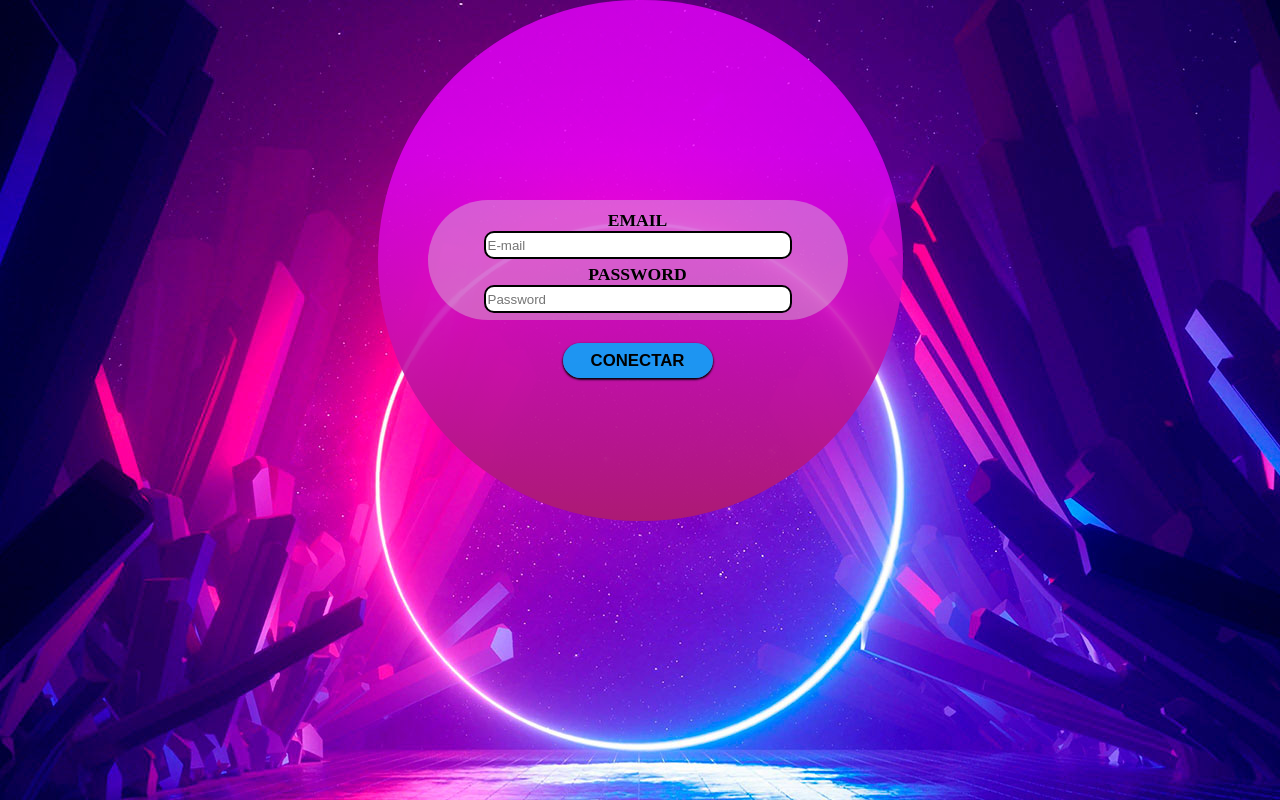
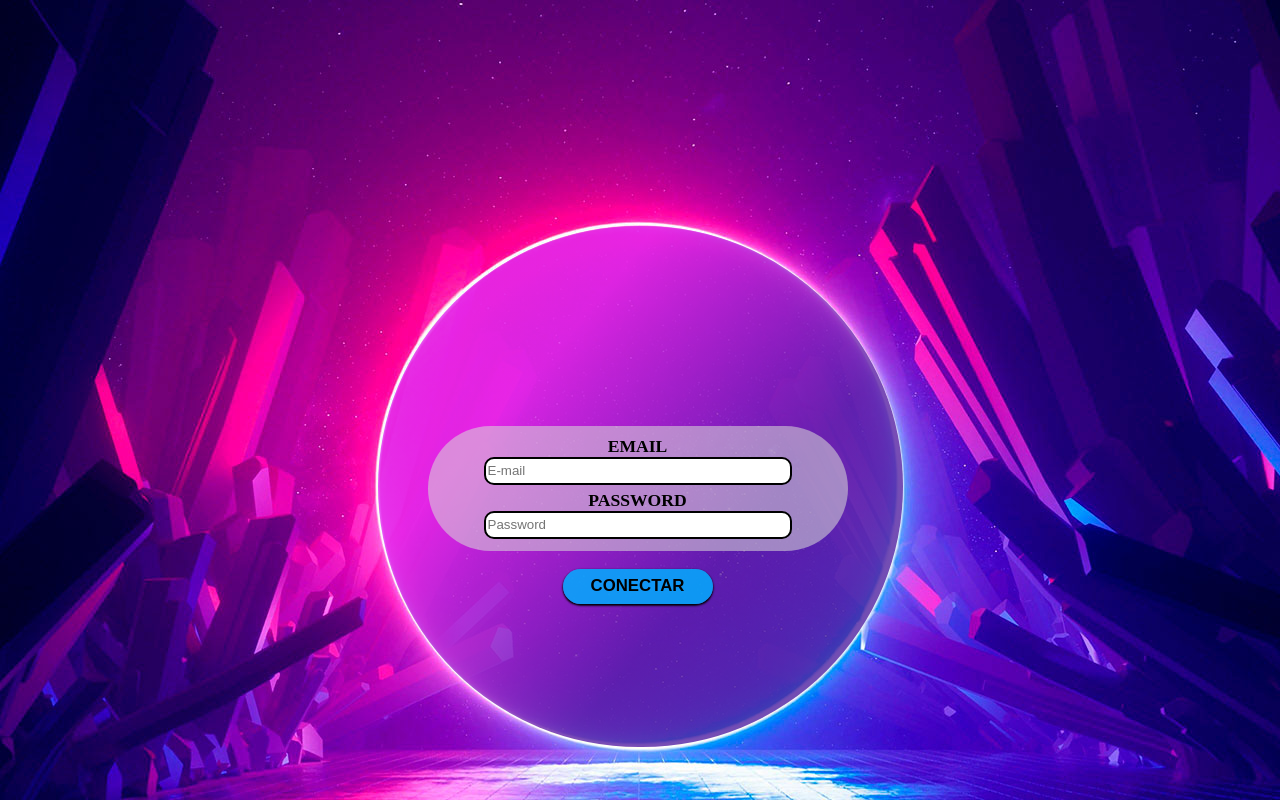
Before and after one commit to erico-lt/FormularioTeste, a plain HTML site: page formulario_login1/index.html in a window 1280 px wide. Drawn offline with Linux system fonts and the light colour scheme.

Commit message:
Ajuste de margin
Ajustei a área de formulário que estava com margin desajustada

```diff
--- a/formulario_login1/style.css
+++ b/formulario_login1/style.css
@@ -1,11 +1,16 @@
 *{
     margin: 0;
     padding: 0;
-    border: none;
-    list-style-type: none;
 }
-body{
+body, html{
     background: #345bdd url( /formulario_login1/imagens/fundo-1920.jpg)no-repeat center top;
+    height: 100%;
+}
+#container{
+    height: 100%;
+    display: flex;
+    justify-content: center;
+    position: relative;
 }
 .areaFormulario label{
     display: block;
@@ -22,24 +27,22 @@ body{
     padding: 2px;
 }
 .areaFormulario{
-    background: rgba(255, 255, 255, 0.247);
-    margin: 0 auto ;
     width: 525px;
     height: 505px;
     text-align: center;
     border-radius: 300px;
     padding-bottom: 16px;
-    background: linear-gradient(0deg, rgb(172, 26, 116), rgba(234, 2, 255, 0.781)70.80%);
-
+    background: linear-gradient(-50deg, rgb(71, 34, 158, 0.795), rgba(89, 31, 165, 0.795), rgba(225, 45, 241, 0.795)70.80%);
+    position: absolute;
+    top: 14.1em;
 }
 .caixainputs{
-    background: rgba(214, 214, 214, 0.397);
+    background: rgba(214, 214, 214, 0.568);
     width: 400px;
     border-radius: 300px;
     height: 100px;
-    padding: 10px;
+    padding: 10px 10px 15px 10px;
     margin: 200px 0 25px 50px;
-    float: left;
 }
 .caixainputs .areaInputEmail{
     margin: 0 0 5px 0;
```
